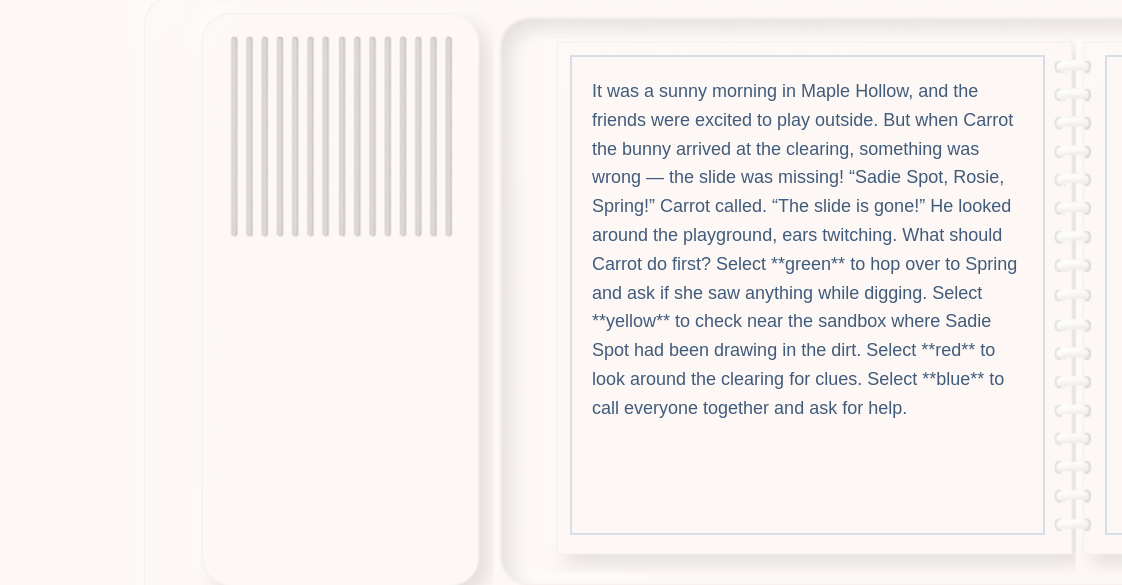
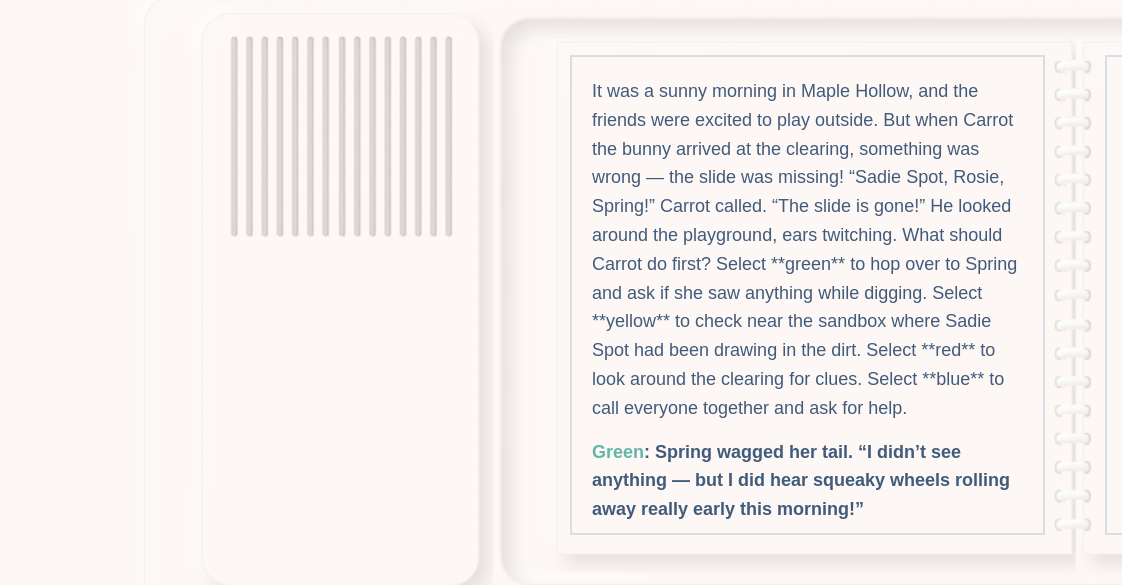
Before and after one commit to ErikaRS/talk_n_play_sim, a plain HTML site: page public/index.html in a window 1280 px wide. Both pictures are taken after a click on the button 1145 px from the left and 835 px from the top of the page. Shown: the part 120-705 px from the top of the page, 0-1122 px from the left. Drawn offline with Linux system fonts and the light colour scheme; grey boxes are pictures that could not be loaded.

Commit message:
Implement colored button functionality with colored headers

```diff
--- a/public/css/style.css
+++ b/public/css/style.css
@@ -82,6 +82,28 @@ h1 {
     /* Container for absolute positioning */
 }
 
+/* Color text styling */
+.color-text {
+    font-weight: bold;
+    margin-top: 15px;
+}
+
+.green-color {
+    color: #62b6a9;
+}
+
+.yellow-color {
+    color: #c9aa42;
+}
+
+.red-color {
+    color: #e05555;
+}
+
+.blue-color {
+    color: #5b8ac7;
+}
+
 .color-btn {
     position: absolute;
     width: 140px;
--- a/public/js/app.js
+++ b/public/js/app.js
@@ -16,7 +16,8 @@ document.addEventListener('DOMContentLoaded', () => {
     // Story state
     const state = {
         story: null,
-        currentPageIndex: 0
+        currentPageIndex: 0,
+        activeColor: null
     };
 
     // Initialize the application
@@ -48,7 +49,15 @@ document.addEventListener('DOMContentLoaded', () => {
         elements.colorButtons.forEach(btn => btn.classList.remove('active'));
         button.classList.add('active');
 
-        // Color-specific functionality will be added later
+        // Get the color from the button id
+        const color = button.id;
+        state.activeColor = color;
+
+        // Update the page content with the selected color's text
+        if (hasValidStory()) {
+            const currentPage = state.story.pages[state.currentPageIndex];
+            renderPageWithColoredText(currentPage, color);
+        }
     }
 
     async function loadStory(storyPath) {
@@ -96,6 +105,26 @@ document.addEventListener('DOMContentLoaded', () => {
         } else {
             elements.rightPage.innerHTML = '';
         }
+
+        // Reset active color when changing pages
+        state.activeColor = null;
+        elements.colorButtons.forEach(btn => btn.classList.remove('active'));
+    }
+
+    function renderPageWithColoredText(page, color) {
+        if (!page || !color) return;
+
+        // Get the colored text content
+        const coloredText = page[color];
+
+        // If there's no text for this color, do nothing
+        if (!coloredText) return;
+
+        // Format the color name for display (capitalize first letter)
+        const displayColorName = color.charAt(0).toUpperCase() + color.slice(1);
+
+        // Replace any existing text with fixed text + colored text with colored name prefix
+        elements.leftPage.innerHTML = `<p>${page.fixedText}</p><p class="color-text"><span class="${color}-color">${displayColorName}</span>: ${coloredText}</p>`;
     }
 
     function updateNavigationState() {
```
